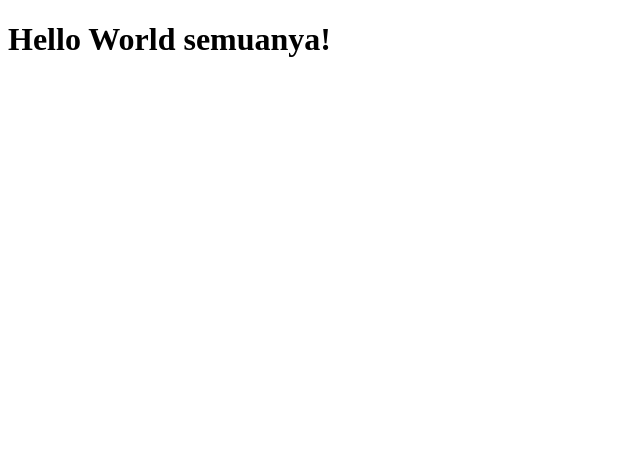
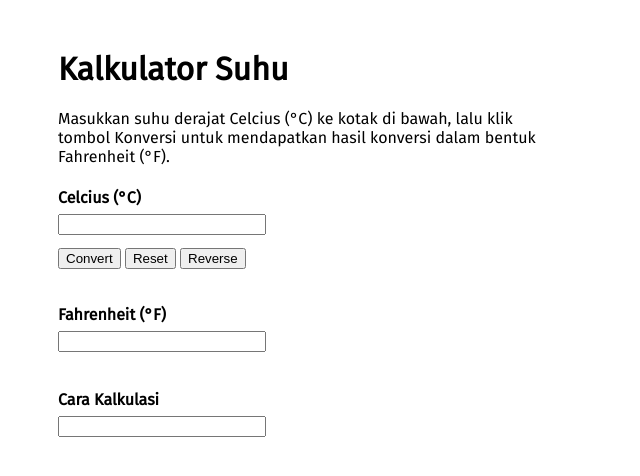
Before and after one commit to falmarsh/RevoU_SEFC_KalkulatorSuhu, a plain HTML site: page index.html in a window 1280 px wide. Shown: the whole page, without its empty margins (0-640 px from the left). Drawn offline with Linux system fonts and the light colour scheme.

Commit message:
Add js
still zero js

```diff
--- /dev/null
+++ b/css/style.css
@@ -0,0 +1,26 @@
+.container {
+    margin: 50px;
+    font-family: 'Fira Sans', 'Arial';
+    text-align: left;
+}
+
+.HeaderP {
+    width:70em;
+    max-width: 30em;
+}
+
+.suhu {
+    line-height: 2em;
+    text-align: left;
+    font-weight: bold;
+}
+
+.displaybox {
+    display: grid;
+    width: 200px;
+}
+
+button {
+    position: relative;
+    top: -25px;
+}
--- a/index.html
+++ b/index.html
@@ -1,9 +1,37 @@
 <!DOCTYPE html>
 <html>
     <head>
-        <title>Test</title>
+
+        <link rel="stylesheet" href="css/style.css">
+        <link rel="preconnect" href="https://fonts.googleapis.com">
+<link rel="preconnect" href="https://fonts.gstatic.com" crossorigin>
+<link href="https://fonts.googleapis.com/css2?family=Fira+Sans&display=swap" rel="stylesheet">
+        <title>Kalkulator Suhu</title>
     </head>
     <body>
-        <h1>Hello World semuanya!</h1>
+        <div class="container">
+            <div class="HeaderP">
+            <h1>Kalkulator Suhu</h1>
+                <p>Masukkan suhu derajat Celcius (°C) ke kotak di bawah,
+                lalu klik tombol Konversi untuk mendapatkan hasil konversi dalam bentuk Fahrenheit (°F).
+                </p>
+            </div>
+            <div class="suhu">
+                <form>
+                <label>Celcius (°C)</label>
+                <input type="number" class="displaybox" id="celcius">
+                <br/>
+                <button type="submit" id="convert">Convert</button>
+                <button type="reset" value="reset" id="reset">Reset</button>
+                <button id="reverse">Reverse</button>
+                </form>
+                <label>Fahrenheit (°F)</label>
+                <input type="number" class="displaybox" id="fahrenheit">
+                <br/>
+                <label>Cara Kalkulasi</label>
+                <input type="text" name="kalkulasi" class="displaybox">
+            </div>
+        </div>
+        <script src="js/script.js"></script>
     </body>
 </html>
```
Also changed, not shown: js/script.js (added, +9 -0 lines).
